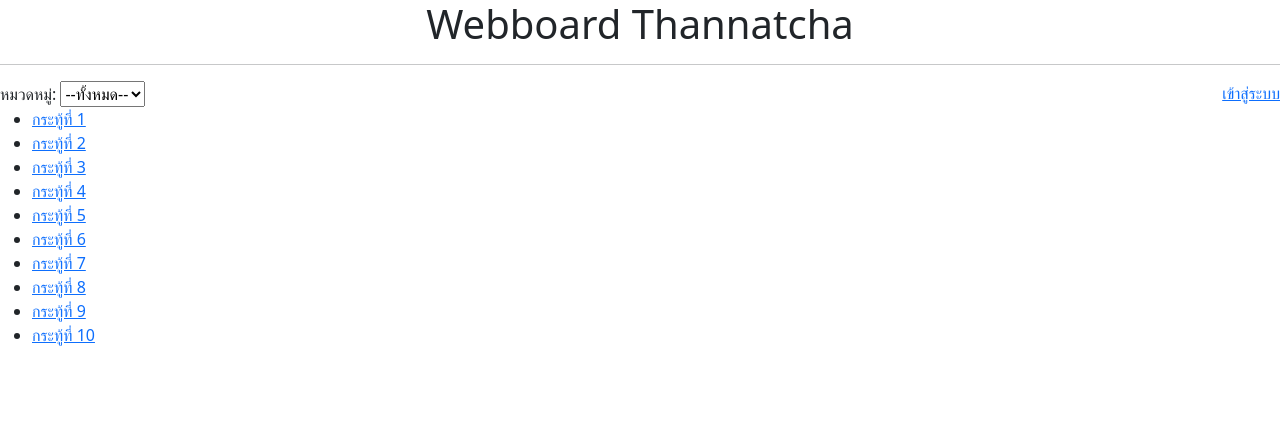
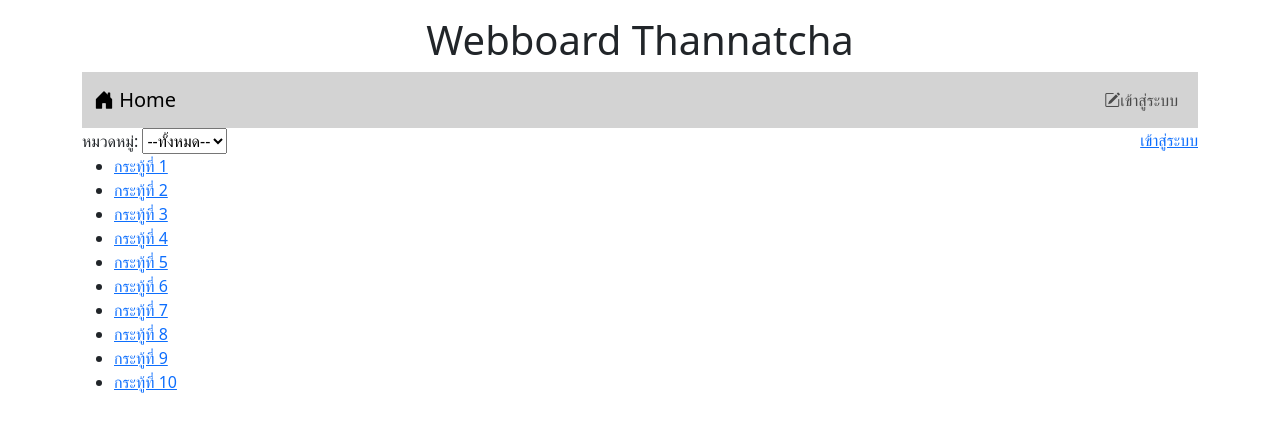
Before and after one commit to Thannatcha/Thannatcha_web, a PHP site: page / in a window 1280 px wide. Shown: the top 432 px of the page. Run offline with PHP 8.4, Linux system fonts and the light colour scheme.

Commit message:
Navbar Finished

```diff
--- a/index.php
+++ b/index.php
@@ -7,13 +7,37 @@
     <meta charset="UTF-8">
     <meta http-equiv="X-UA-Compatible" content="IE=edge">
     <meta name="viewport" content="width=device-width, initial-scale=1.0">
-    <link rel="stylesheet" href="bootstrap-5.3.2-dist/css/bootstrap.min.css">
-    <script src="bootstrap-5.3.2-dist/js/bootstrap.bundle.min.js"></script>
+    <link href="https://cdn.jsdelivr.net/npm/bootstrap@5.3.2/dist/css/bootstrap.min.css" rel="stylesheet" integrity="sha384-T3c6CoIi6uLrA9TneNEoa7RxnatzjcDSCmG1MXxSR1GAsXEV/Dwwykc2MPK8M2HN" crossorigin="anonymous">
+    <script src="https://cdn.jsdelivr.net/npm/bootstrap@5.3.2/dist/js/bootstrap.bundle.min.js" integrity="sha384-C6RzsynM9kWDrMNeT87bh95OGNyZPhcTNXj1NW7RuBCsyN/o0jlpcV8Qyq46cDfL" crossorigin="anonymous"></script>
+    <link rel="stylesheet" href="https://cdn.jsdelivr.net/npm/bootstrap-icons@1.11.3/font/bootstrap-icons.min.css">
     <title>Webboard</title>
 </head>
 <body>
-    <h1 style="text-align: center;">Webboard Thannatcha</h1>
-    <hr>
+    <div class="container-lg">
+
+    <h1 style="text-align: center;" class="mt-3">Webboard Thannatcha</h1>
+    <nav class="navbar navbar-expand-lg" style="background-color:#d3d3d3;">
+        <div class="container-fluid">
+            <a class="navbar-brand" href="index.php"><i class="bi bi-house-door-fill"></i> Home</a>
+      <ul class="navbar-nav">
+        <?php if(!isset($_SESSION['id'])){?>
+        <li class="nav-item">
+            <a class="nav-link" aria-current="page" href="login.php"><i class="bi bi-pencil-square"></i>เข้าสู่ระบบ</a>
+        </li>
+        <?php }else{ ?>
+            <li class="nav-item dropdown">
+          <a class="btn btn-outline-secondary dropdown-toggle" href="#" role="button" data-bs-toggle="dropdown"
+              aria-expanded="false">
+          <i class="bi bi-person-circle"></i> <?php echo $_SESSION['username']?>
+          </a>
+          <ul class="dropdown-menu">
+            <li><a class="dropdown-item" href="logout.php"><i class="bi bi-power"></i> ออกจากระบบ</a></li>
+          </ul>
+        </li>
+        <?php } ?>
+      </ul>
+    </div>
+</nav>
     <form>
     หมวดหมู่:
         <select name="category">
@@ -27,9 +51,9 @@
         }else{
             echo "<div style='float: right;'>
                 ผุู้ใช้งานระบบ : $_SESSION[username]&nbsp;&nbsp;
-                <a href=logout.php>ออกจากระบบ</>
+                <a href=logout.php>ออกจากระบบ</a>
             </div>";
-            echo "<br><a href=newpost.php style=float: left;>สร้างกระทู้ใหม่ </a>";
+            echo "<br><a href= newpost.php style=float: left;>สร้างกระทู้ใหม่ </a>";
         }
 
     ?>
@@ -47,7 +71,7 @@
         ?>
 
     </ul>
-
+    </div>
 
 
 </body>
--- a/login.php
+++ b/login.php
@@ -1,6 +1,6 @@
 <?php
 session_start();
-if(!isset($_SESSION['id'])){
+if(isset($_SESSION['id'])){
     header("location:index.php");
     die();
 }
```
